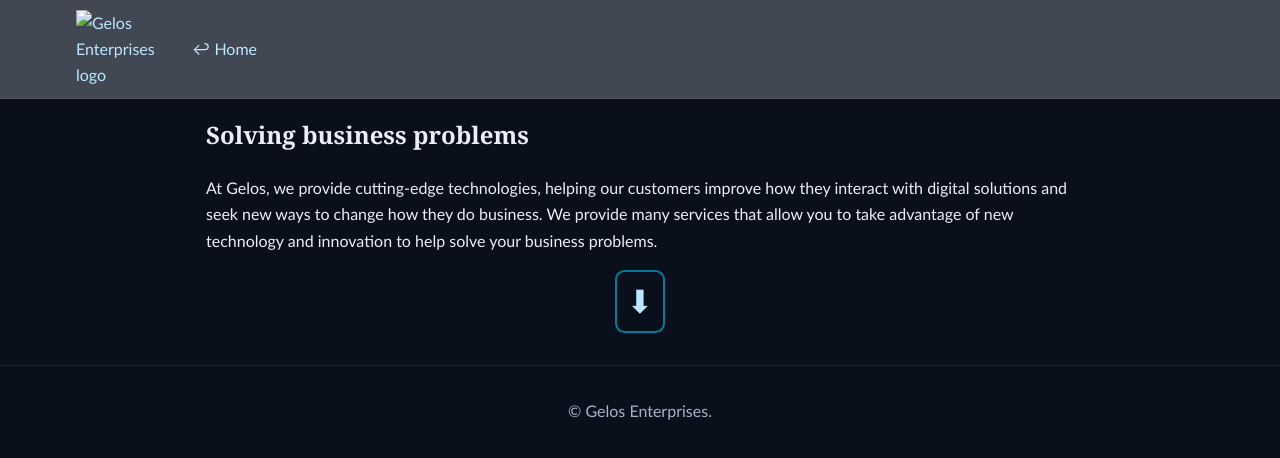
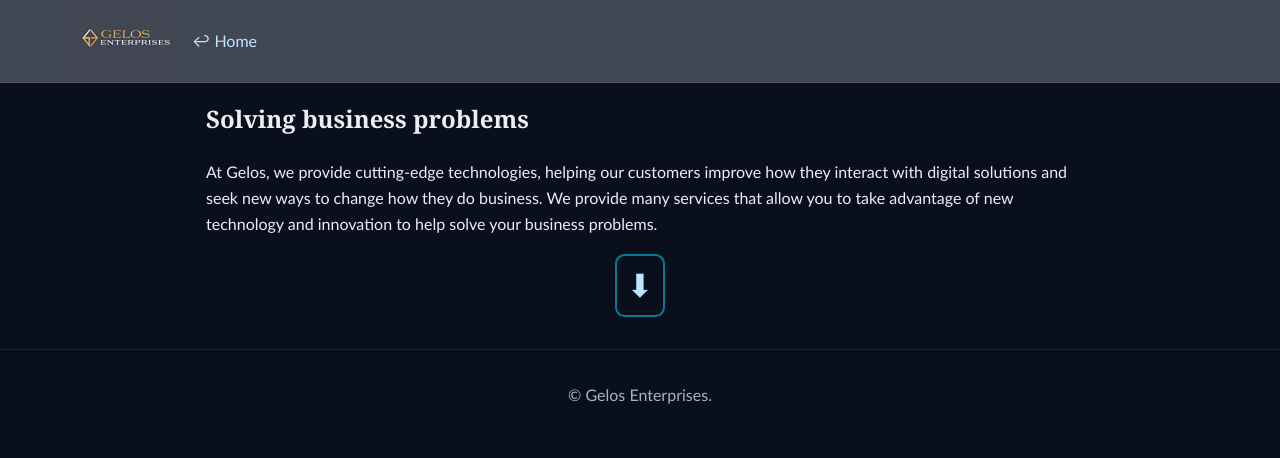
Before and after one commit to somaiagawhari/Gelos-website, a plain HTML site: page case-study-problems.html in a window 1280 px wide. Drawn offline with Linux system fonts and the light colour scheme.

Commit message:
Update case-study-problems.html

```diff
--- a/case-study-problems.html
+++ b/case-study-problems.html
@@ -12,7 +12,7 @@
   <header class="site-header" role="banner">
     <div class="hdr-inner">
       <a href="index.html" class="brand" aria-label="Gelos Home">
-        <img src="/assets/img/logo4.png" alt="Gelos Enterprises logo" width="100" height="56">
+        <img src="logo4.png" alt="Gelos Enterprises logo" width="100" height="56">
       </a>
       <a class="back-home" href="index.html" aria-label="Back to Home">↩ Home</a>
     </div>
```
